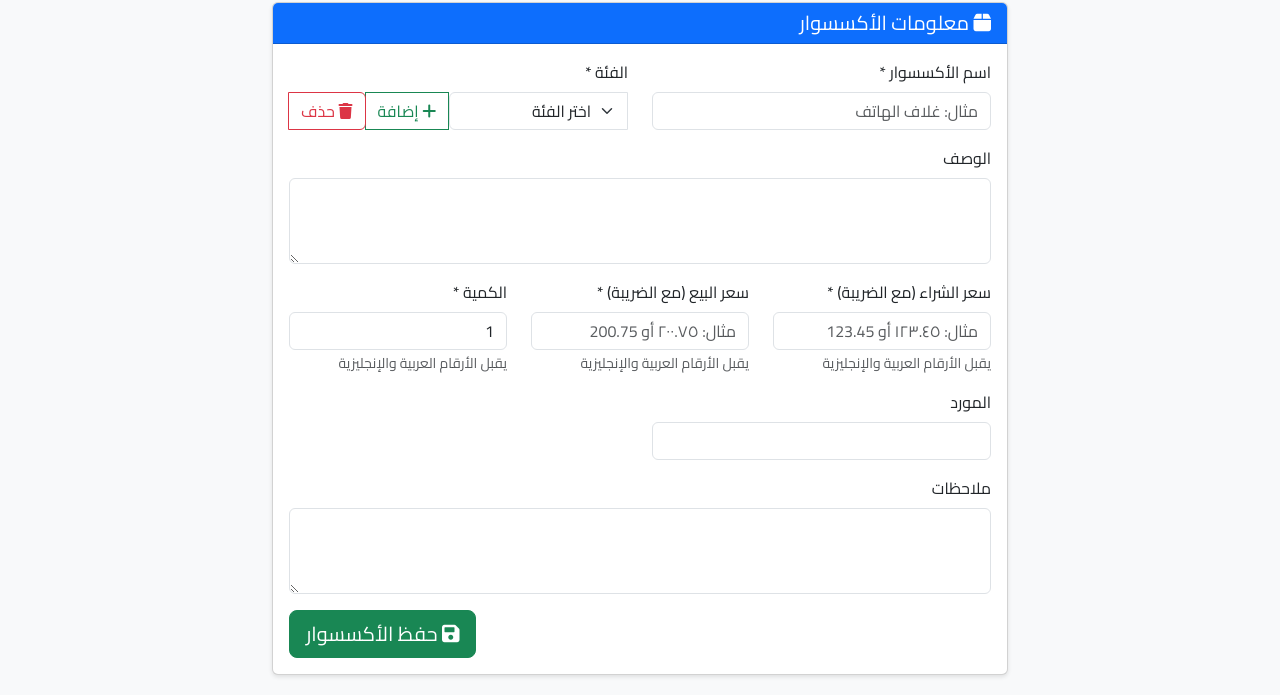
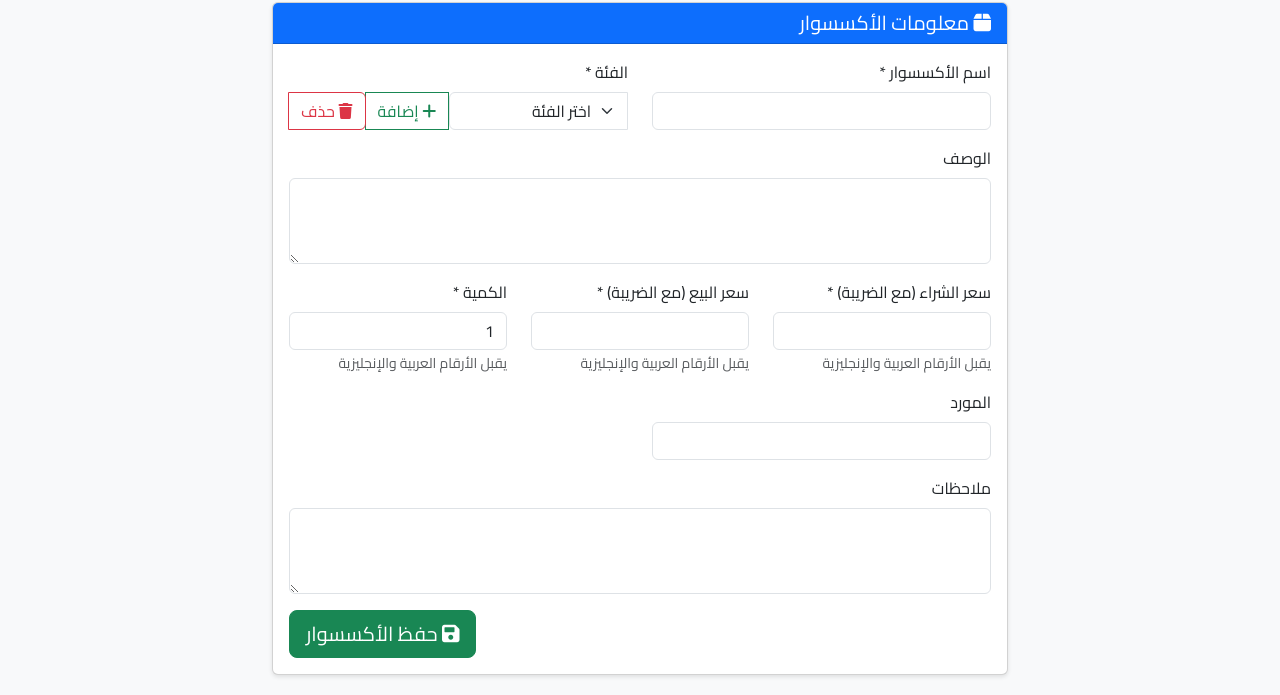
Before and after one commit to FLANsa/black-fingerprint, a website with bundled scripts: page add_accessory.html in a window 1280 px wide. Shown: the part 162-857 px from the top of the page. Built offline with nearby package versions, Linux system fonts and the light colour scheme; no server answers; sample sign-in values are in the browser's storage.

Commit message:
remove placeholder examples from input fields in add accessory form

```diff
--- a/add_accessory.html
+++ b/add_accessory.html
@@ -102,7 +102,7 @@
                 <div class="col-md-6">
                   <div class="mb-3">
                     <label for="name" class="form-label">اسم الأكسسوار *</label>
-                    <input type="text" class="form-control" id="name" required placeholder="مثال: غلاف الهاتف">
+                    <input type="text" class="form-control" id="name" required>
                   </div>
                 </div>
                 <div class="col-md-6">
@@ -133,21 +133,21 @@
                 <div class="col-md-4">
                   <div class="mb-3">
                     <label for="purchase_price" class="form-label">سعر الشراء (مع الضريبة) *</label>
-                    <input type="text" class="form-control arabic-number-field" id="purchase_price" required placeholder="مثال: ١٢٣.٤٥ أو 123.45">
+                    <input type="text" class="form-control arabic-number-field" id="purchase_price" required>
                     <small class="text-muted">يقبل الأرقام العربية والإنجليزية</small>
                   </div>
                 </div>
                 <div class="col-md-4">
                   <div class="mb-3">
                     <label for="selling_price" class="form-label">سعر البيع (مع الضريبة) *</label>
-                    <input type="text" class="form-control arabic-number-field" id="selling_price" required placeholder="مثال: ٢٠٠.٧٥ أو 200.75">
+                    <input type="text" class="form-control arabic-number-field" id="selling_price" required>
                     <small class="text-muted">يقبل الأرقام العربية والإنجليزية</small>
                   </div>
                 </div>
                 <div class="col-md-4">
                   <div class="mb-3">
                     <label for="quantity" class="form-label">الكمية *</label>
-                    <input type="text" class="form-control arabic-number-field" id="quantity" value="1" required placeholder="مثال: ١٠ أو 10">
+                    <input type="text" class="form-control arabic-number-field" id="quantity" value="1" required>
                     <small class="text-muted">يقبل الأرقام العربية والإنجليزية</small>
                   </div>
                 </div>
```
